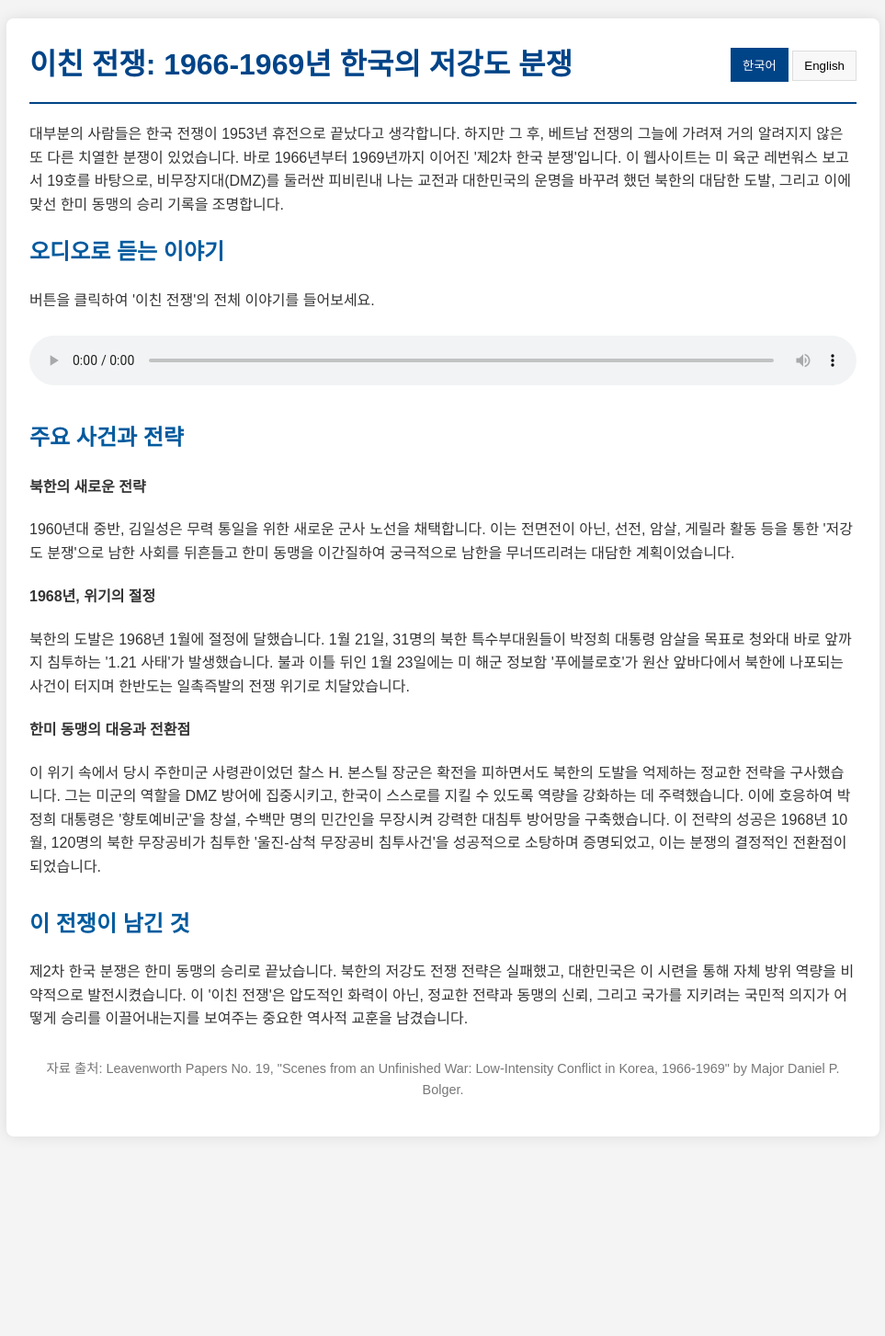
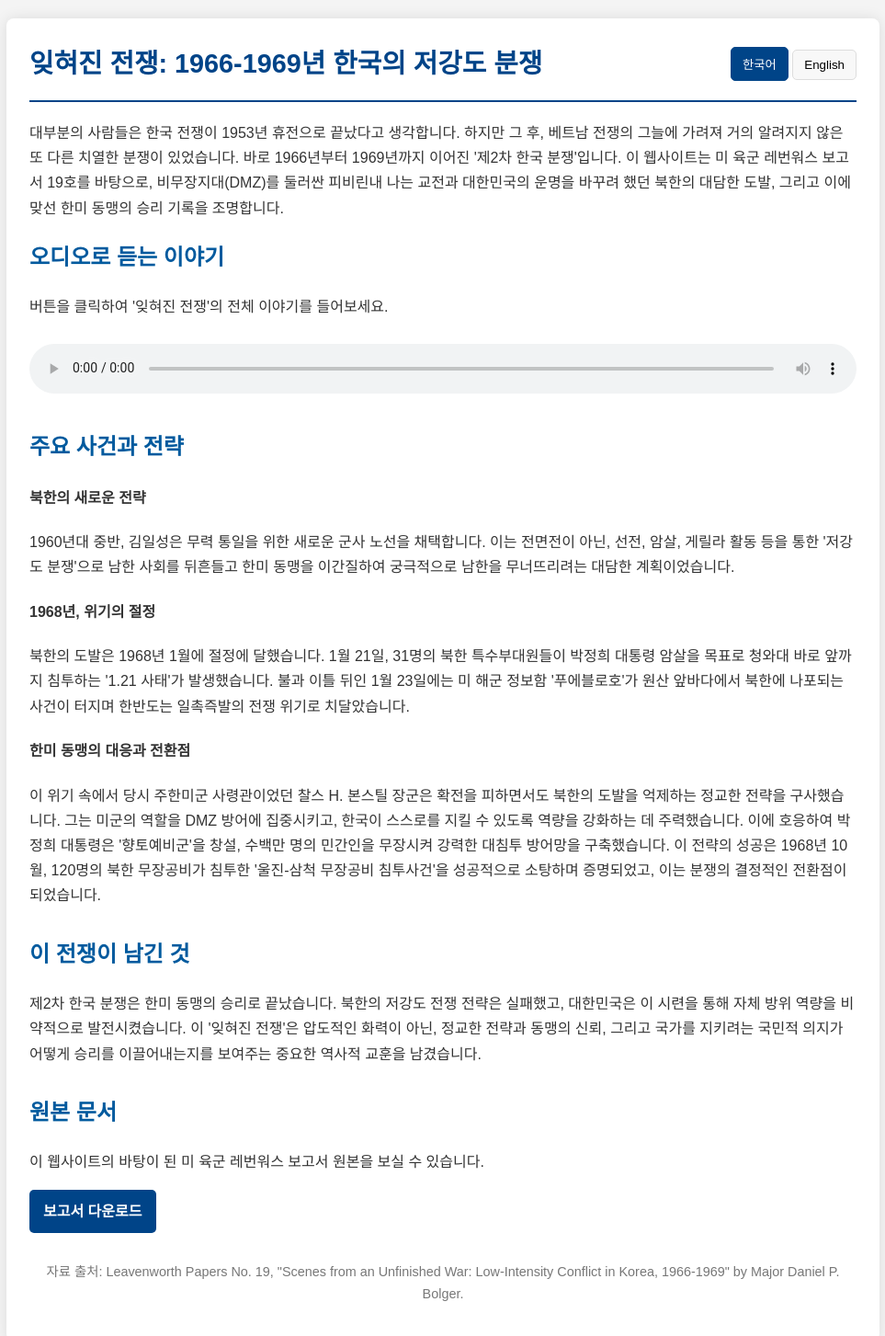
Before and after one commit to Handsweat/19680919, a plain HTML site: page index.html in a window 1280 px wide. Shown: the whole page at 92% size, without its empty margins (158-1121 px from the left). Before the commit the page ends 1256 px from the top, so only its background shows below. Drawn offline with Linux system fonts and the light colour scheme.

Commit message:
Add files via upload

```diff
--- a/index.html
+++ b/index.html
@@ -4,20 +4,22 @@
 <head>
     <meta charset="UTF-8">
     <meta name="viewport" content="width=device-width, initial-scale=1.0">
-    <title>The Forgotten War: Low-Intensity Conflict in Korea, 1966-1969</title>
+    <title>잊혀진 전쟁: 1966-1969년 한국의 저강도 분쟁</title>
     <style>
-        /* Basic CSS for layout and readability */
-        body { font-family: sans-serif; line-height: 1.6; margin: 0; padding: 20px; background-color: #f4f4f4; color: #333; }
+        /* CSS 스타일은 이전과 동일 */
+        body { font-family: 'Malgun Gothic', sans-serif; line-height: 1.7; margin: 0; padding: 20px; background-color: #f4f4f4; color: #333; }
         .container { max-width: 900px; margin: auto; background: white; padding: 25px; border-radius: 8px; box-shadow: 0 0 15px rgba(0,0,0,0.1); }
         .header { border-bottom: 2px solid #004488; padding-bottom: 15px; margin-bottom: 20px; display: flex; justify-content: space-between; align-items: center; }
-        .header h1 { margin: 0; color: #004488; }
-        .lang-switcher button { padding: 8px 12px; border: 1px solid #ddd; background-color: #f8f8f8; cursor: pointer; }
+        .header h1 { margin: 0; color: #004488; font-size: 1.8em; }
+        .lang-switcher button { padding: 8px 12px; border: 1px solid #ddd; background-color: #f8f8f8; cursor: pointer; border-radius: 5px; }
         .lang-switcher button.active { background-color: #004488; color: white; border-color: #004488; }
         h2 { color: #005a9e; }
-        .audio-section, .content-section, .legacy-section { margin-bottom: 30px; }
+        .audio-section, .content-section, .legacy-section, .document-section { margin-bottom: 30px; }
         audio { width: 100%; margin-top: 10px; }
         .footer { text-align: center; margin-top: 30px; font-size: 0.9em; color: #777; }
         .hidden { display: none; }
+        .document-link { display: inline-block; padding: 10px 15px; background-color: #004488; color: white; text-decoration: none; border-radius: 5px; font-weight: bold; }
+        .document-link:hover { background-color: #005a9e; }
     </style>
 </head>
 
@@ -27,10 +29,10 @@
         <!-- KOREAN CONTENT -->
         <div id="ko-content">
             <header class="header">
-                <h1>이친 전쟁: 1966-1969년 한국의 저강도 분쟁</h1>
+                <h1>잊혀진 전쟁: 1966-1969년 한국의 저강도 분쟁</h1>
                 <div class="lang-switcher">
-                    <button class="active" onclick="switchLang('ko')">한국어</button>
-                    <button onclick="switchLang('en')">English</button>
+                    <button id="ko-btn" class="active" onclick="switchLang('ko')">한국어</button>
+                    <button id="en-btn" onclick="switchLang('en')">English</button>
                 </div>
             </header>
 
@@ -40,10 +42,10 @@
 
             <section class="audio-section">
                 <h2>오디오로 듣는 이야기</h2>
-                <p>버튼을 클릭하여 '이친 전쟁'의 전체 이야기를 들어보세요.</p>
-                <!-- NOTE: Replace '#' with the actual paths to your audio files -->
-                <audio controls id="ko-audio-player" src="[PATH_TO_KOREAN_AUDIO_FILE.mp3]">
-                    Your browser does not support the audio element.
+                <p>버튼을 클릭하여 '잊혀진 전쟁'의 전체 이야기를 들어보세요.</p>
+                <!-- 오디오 파일 경로를 실제 GitHub 경로로 수정해야 합니다 -->
+                <audio controls src="[YOUR_GITHUB_REPO_URL]/korean_audio.mp3">
+                    브라우저가 오디오 재생을 지원하지 않습니다.
                 </audio>
             </section>
 
@@ -61,12 +63,8 @@
 
             <section class="legacy-section">
                 <h2>이 전쟁이 남긴 것</h2>
-                <p>제2차 한국 분쟁은 한미 동맹의 승리로 끝났습니다. 북한의 저강도 전쟁 전략은 실패했고, 대한민국은 이 시련을 통해 자체 방위 역량을 비약적으로 발전시켰습니다. 이 '이친 전쟁'은 압도적인 화력이 아닌, 정교한 전략과 동맹의 신뢰, 그리고 국가를 지키려는 국민적 의지가 어떻게 승리를 이끌어내는지를 보여주는 중요한 역사적 교훈을 남겼습니다.</p>
+                <p>제2차 한국 분쟁은 한미 동맹의 승리로 끝났습니다. 북한의 저강도 전쟁 전략은 실패했고, 대한민국은 이 시련을 통해 자체 방위 역량을 비약적으로 발전시켰습니다. 이 '잊혀진 전쟁'은 압도적인 화력이 아닌, 정교한 전략과 동맹의 신뢰, 그리고 국가를 지키려는 국민적 의지가 어떻게 승리를 이끌어내는지를 보여주는 중요한 역사적 교훈을 남겼습니다.</p>
             </section>
-
-            <footer class="footer">
-                <p>자료 출처: Leavenworth Papers No. 19, "Scenes from an Unfinished War: Low-Intensity Conflict in Korea, 1966-1969" by Major Daniel P. Bolger.</p>
-            </footer>
         </div>
 
         <!-- ENGLISH CONTENT -->
@@ -74,8 +72,8 @@
             <header class="header">
                 <h1>The Forgotten War: Low-Intensity Conflict in Korea, 1966-1969</h1>
                 <div class="lang-switcher">
-                    <button onclick="switchLang('ko')">한국어</button>
-                    <button class="active" onclick="switchLang('en')">English</button>
+                    <button id="ko-btn-en" onclick="switchLang('ko')">한국어</button>
+                    <button id="en-btn-en" class="active" onclick="switchLang('en')">English</button>
                 </div>
             </header>
 
@@ -86,8 +84,8 @@
             <section class="audio-section">
                 <h2>Listen to the Story</h2>
                 <p>Click the button to listen to the full narrative of "The Forgotten War."</p>
-                <!-- NOTE: Replace '#' with the actual paths to your audio files -->
-                <audio controls id="en-audio-player" src="[PATH_TO_ENGLISH_AUDIO_FILE.mp3]">
+                <!-- 오디오 파일 경로를 실제 GitHub 경로로 수정해야 합니다 -->
+                <audio controls src="[YOUR_GITHUB_REPO_URL]/english_audio.mp3">
                     Your browser does not support the audio element.
                 </audio>
             </section>
@@ -108,29 +106,62 @@
                 <h2>The Legacy of the Conflict</h2>
                 <p>The Second Korean Conflict ended in a victory for the ROK-U.S. Alliance. North Korea's unconventional warfare strategy failed, and the Republic of Korea dramatically enhanced its self-defense capabilities through the ordeal. This "Forgotten War" leaves an important historical lesson: victory can be achieved not just through overwhelming firepower, but through sophisticated strategy, alliance solidarity, and the collective will of a nation to defend itself.</p>
             </section>
+        </div>
 
-            <footer class="footer">
-                <p>Source Material: Leavenworth Papers No. 19, "Scenes from an Unfinished War: Low-Intensity Conflict in Korea, 1966-1969" by Major Daniel P. Bolger.</p>
-            </footer>
-        </div>
+        <section class="document-section">
+            <h2 id="document-title">원본 문서</h2>
+            <p id="document-desc">이 웹사이트의 바탕이 된 미 육군 레번워스 보고서 원본을 보실 수 있습니다.</p>
+            <!-- PDF 파일 경로를 실제 GitHub 경로로 수정해야 합니다 -->
+            <a href="[YOUR_GITHUB_REPO_URL]/leavenworth_paper_19.pdf" target="_blank" class="document-link" id="document-link-text">보고서 다운로드</a>
+        </section>
+
+        <footer class="footer">
+            <p>자료 출처: Leavenworth Papers No. 19, "Scenes from an Unfinished War: Low-Intensity Conflict in Korea, 1966-1969" by Major Daniel P. Bolger.</p>
+        </footer>
     </div>
 
     <script>
-        // Simple JavaScript for language switching
         function switchLang(lang) {
+            const koContent = document.getElementById('ko-content');
+            const enContent = document.getElementById('en-content');
+            const docTitle = document.getElementById('document-title');
+            const docDesc = document.getElementById('document-desc');
+            const docLinkText = document.getElementById('document-link-text');
+
+            // 모든 오디오 정지
+            document.querySelectorAll('audio').forEach(audio => audio.pause());
+
             if (lang === 'ko') {
-                document.getElementById('ko-content').classList.remove('hidden');
-                document.getElementById('en-content').classList.add('hidden');
+                koContent.classList.remove('hidden');
+                enContent.classList.add('hidden');
                 document.documentElement.lang = 'ko';
+                document.title = '잊혀진 전쟁: 1966-1969년 한국의 저강도 분쟁';
+                docTitle.textContent = '원본 문서';
+                docDesc.textContent = '이 웹사이트의 바탕이 된 미 육군 레번워스 보고서 원본을 보실 수 있습니다.';
+                docLinkText.textContent = '보고서 다운로드';
             } else {
-                document.getElementById('en-content').classList.remove('hidden');
-                document.getElementById('ko-content').classList.add('hidden');
+                enContent.classList.remove('hidden');
+                koContent.classList.add('hidden');
                 document.documentElement.lang = 'en';
+                document.title = 'The Forgotten War: Low-Intensity Conflict in Korea, 1966-1969';
+                docTitle.textContent = 'Original Document';
+                docDesc.textContent = 'You can view the original U.S. Army Leavenworth Paper that forms the basis of this website.';
+                docLinkText.textContent = 'Download Report';
             }
-            // Pause both audio players when switching
-            document.getElementById('ko-audio-player').pause();
-            document.getElementById('en-audio-player').pause();
+
+            // 언어 전환 버튼 활성화 상태 업데이트
+            document.querySelectorAll('.lang-switcher button').forEach(button => button.classList.remove('active'));
+            if (lang === 'ko') {
+                document.getElementById('ko-btn').classList.add('active');
+                document.getElementById('ko-btn-en').classList.remove('active');
+            } else {
+                document.getElementById('en-btn').classList.remove('active');
+                document.getElementById('en-btn-en').classList.add('active');
+            }
         }
+
+        // 초기 페이지 로드 시 기본 언어 설정
+        switchLang('ko');
     </script>
 
 </body>
```
